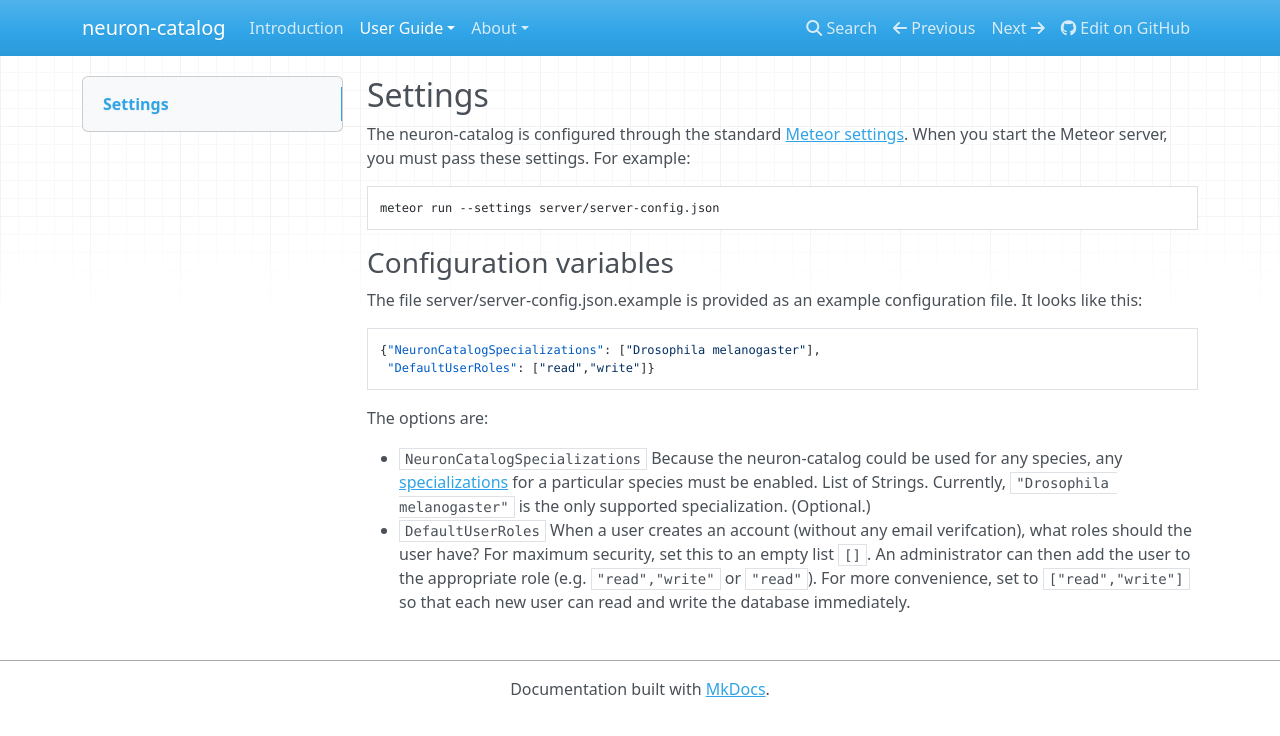
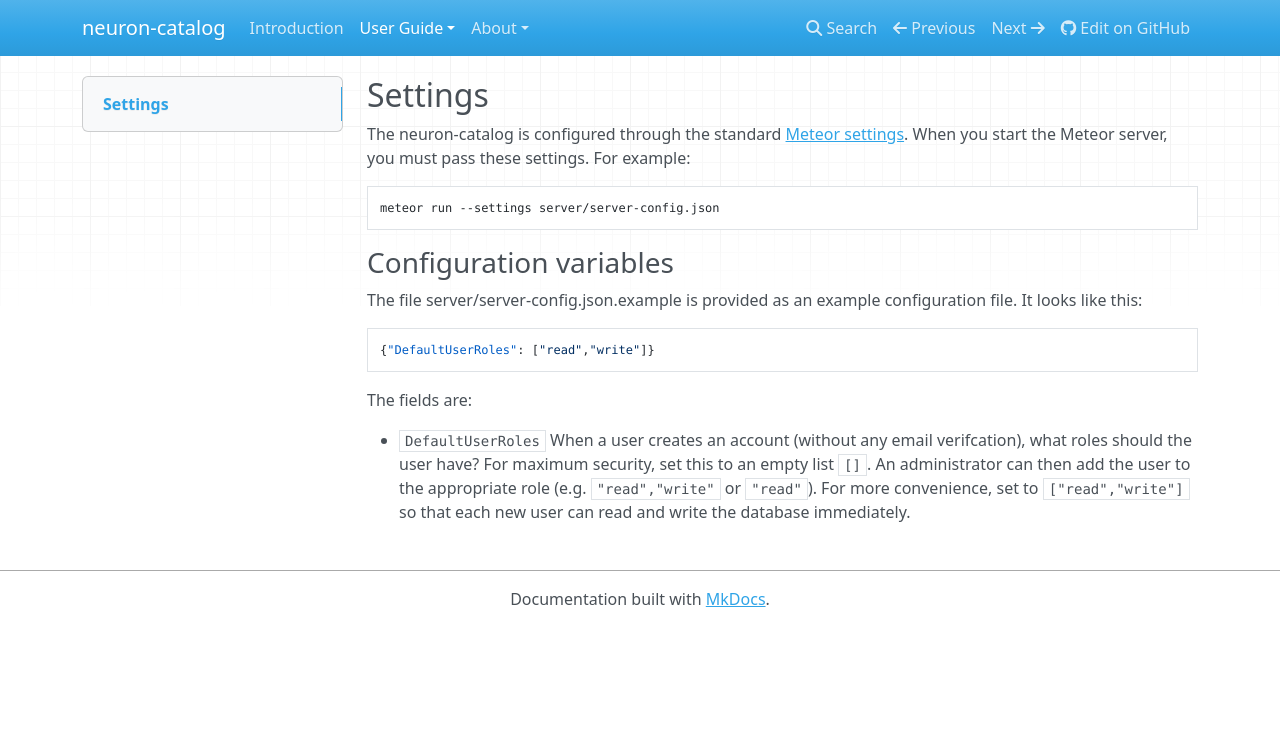
Before and after one commit to strawlab/neuron-catalog, an MkDocs documentation site: the page built from docs/settings.md, in a window 1280 px wide. Shown: the top 736 px of the page. Built offline with MkDocs 1.6.1, drawn with Linux system fonts in a browser that asks for light colours; nearby versions of some CDN libraries; old or Windows-style settings are respelled for this version of MkDocs.

````diff
--- a/docs/settings.md
+++ b/docs/settings.md
@@ -14,17 +14,11 @@
 configuration file. It looks like this:
 
 ```
-{"NeuronCatalogSpecializations": ["Drosophila melanogaster"],
- "DefaultUserRoles": ["read","write"]}
+{"DefaultUserRoles": ["read","write"]}
 ```
 
-The options are:
+The fields are:
 
-- `NeuronCatalogSpecializations` Because the neuron-catalog could be
-  used for any species, any [specializations](specializations.md) for
-  a particular species must be enabled. List of Strings. Currently,
-  `"Drosophila melanogaster"` is the only supported
-  specialization. (Optional.)
 - `DefaultUserRoles` When a user creates an account (without any email
   verifcation), what roles should the user have? For maximum security,
   set this to an empty list `[]`. An administrator can then add the
--- a/mkdocs.yml
+++ b/mkdocs.yml
@@ -10,7 +10,8 @@
 - ['installation.md', 'User Guide', 'Installation']
 - ['security.md', 'User Guide', 'Security']
 - ['settings.md', 'User Guide', 'Settings']
-- ['specializations.md', 'User Guide', 'Species Specific Specializations']
+- ['configuration.md', 'User Guide', 'Configuration']
+- ['specialization.md', 'User Guide', 'Species Specific Specializations']
 - ['credits.md', 'About', 'Credits']
 - ['license.md', 'About', 'License']
 - ['release-notes.md', 'About', 'Release Notes']
````
Also changed, not shown: docs/configuration.md (added, +10 -0 lines), docs/index.md (+4 -4 lines), docs/release-notes.md (+5 -0 lines), docs/specialization.md (renamed from docs/specializations.md), 9 other files.
